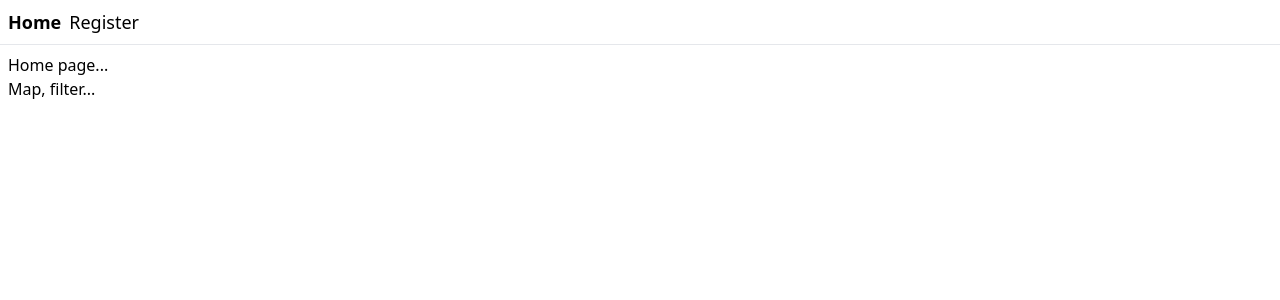
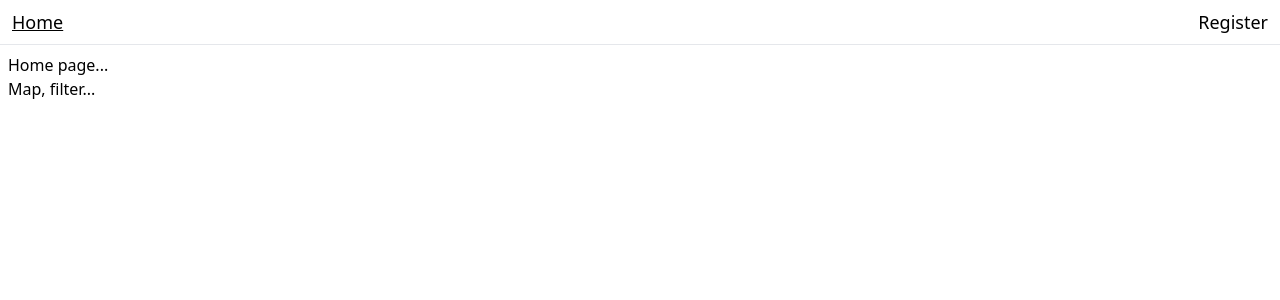
Before and after one commit to chingu-voyages/v52-tier3-team-34, a React (Vite) app in the folder client/: page / in a window 1280 px wide. Shown: the top 300 px of the page. Built offline with nearby package versions, Linux system fonts and the light colour scheme.

Commit message:
style: modify link styles to underline and adjust layout in RootComponent

```diff
--- a/client/src/routes/__root.tsx
+++ b/client/src/routes/__root.tsx
@@ -3,17 +3,17 @@ import { Link, Outlet, createRootRoute } from '@tanstack/react-router';
 import { TanStackRouterDevtools } from '@tanstack/router-devtools';
 
 export const Route = createRootRoute({
-  component: RootComponent,
+  component: RootComponent
 });
 
 function RootComponent() {
   return (
     <>
-      <div className="p-2 flex gap-2 text-lg">
+      <div className="p-2 flex gap-2 text-lg justify-between px-3">
         <Link
           to="/"
           activeProps={{
-            className: 'font-bold',
+            className: 'underline'
           }}
           activeOptions={{ exact: true }}
         >
@@ -22,7 +22,7 @@ function RootComponent() {
         <Link
           to="/register"
           activeProps={{
-            className: 'font-bold',
+            className: 'underline'
           }}
         >
           Register
```
